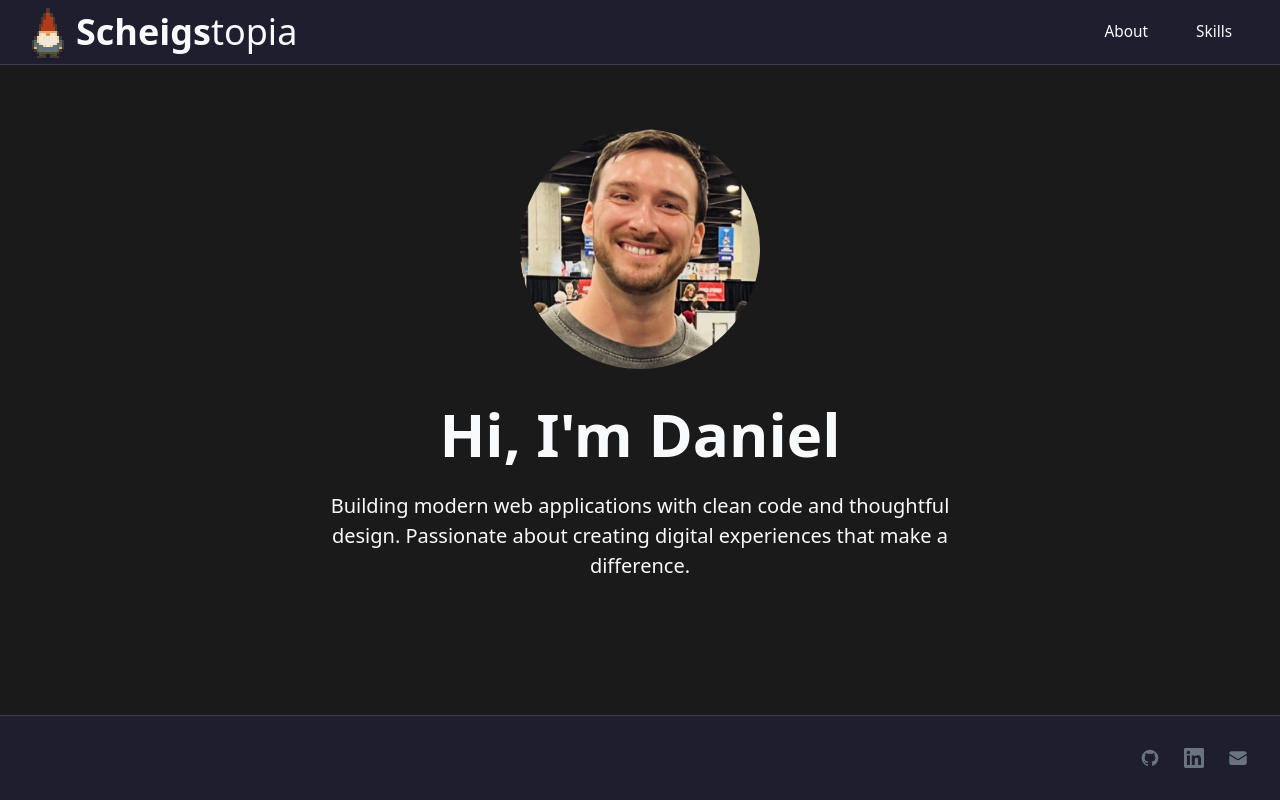
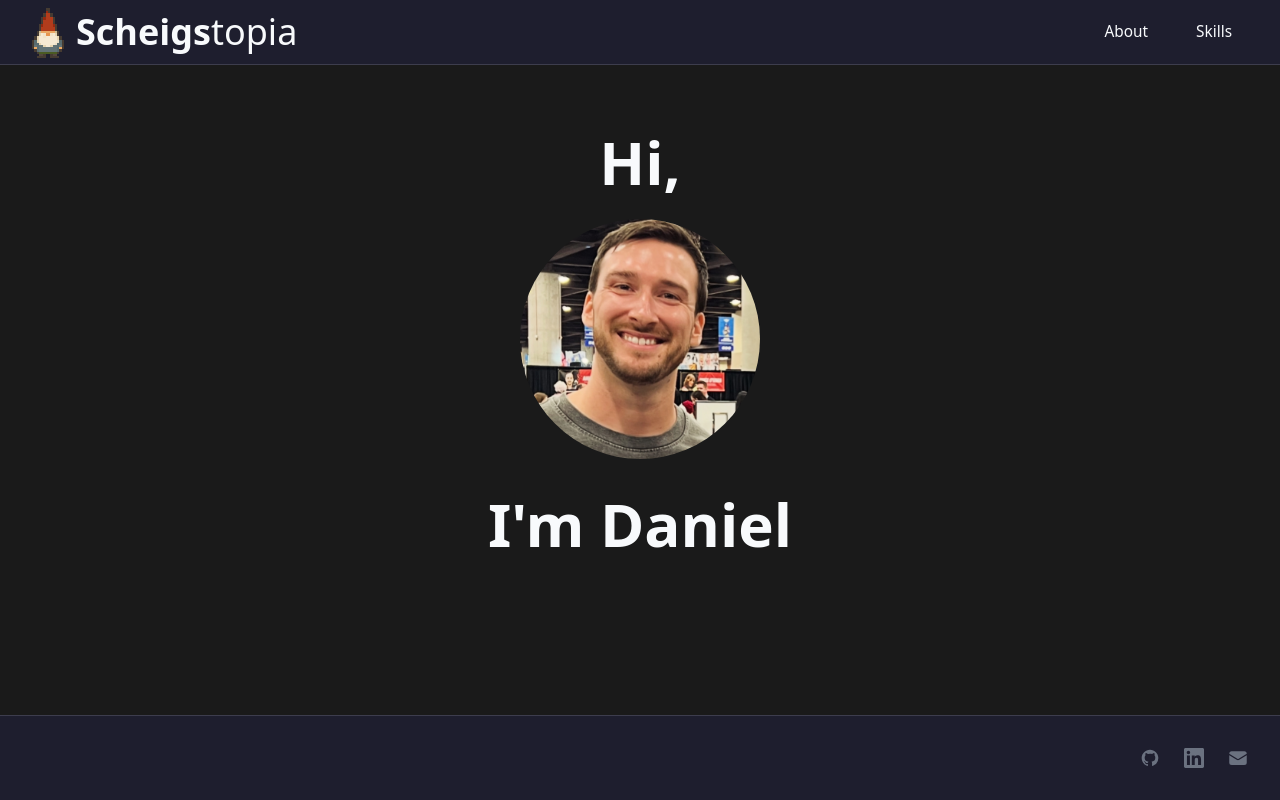
Before and after one commit to dscheigs/scheigstopia, a Next.js app: page / in a window 1280 px wide. Built offline with nearby package versions, Linux system fonts and the light colour scheme.

Commit message:
feat: add herosection component and add to home

```diff
--- a/src/app/page.tsx
+++ b/src/app/page.tsx
@@ -1,29 +1,14 @@
-import Image from 'next/image';
+import HeroSection from '@/components/ui/HeroSection';
 
 export default function Home() {
     return (
         <div className="container mx-auto px-4 py-16">
-            <div className="flex flex-col items-center text-center max-w-4xl mx-auto">
-                {/* Profile Image */}
-                <div className="w-60 h-60 rounded-full overflow-hidden mb-8">
-                    <Image
-                        src="/headshot.jpg"
-                        alt="me, daniel"
-                        width={192}
-                        height={192}
-                        className="w-full h-full object-cover"
-                        priority
-                    />
-                </div>
-
-                {/* Brief Summary */}
-                <h1 className="text-hero mb-6">Hi, I&apos;m Daniel</h1>
-                <p className="text-lead max-w-2xl">
-                    Building modern web applications with clean code and
-                    thoughtful design. Passionate about creating digital
-                    experiences that make a difference.
-                </p>
-            </div>
+            <HeroSection
+                topText="Hi,"
+                bottomText="I'm Daniel"
+                imageSrc="/headshot.jpg"
+                imageAlt="me, daniel"
+            />
         </div>
     );
 }
--- a/src/components/layout/Header.tsx
+++ b/src/components/layout/Header.tsx
@@ -33,6 +33,7 @@ export default function Header() {
                     </div>
 
                     {/* Desktop navigation */}
+                    {/* TODO: look into utilizing anchors for underline animation */}
                     <div className="hidden md:block">
                         <div className="ml-10 flex items-baseline space-x-4">
                             {navigation.map((item) => (
--- /dev/null
+++ b/src/components/ui/HeroSection.tsx
@@ -0,0 +1,39 @@
+import Image from 'next/image';
+
+interface HeroSectionProps {
+    imageSrc: string;
+    imageAlt: string;
+    topText?: string;
+    bottomText?: string;
+}
+
+export default function HeroSection({
+    imageSrc,
+    imageAlt,
+    topText,
+    bottomText,
+}: HeroSectionProps) {
+    return (
+        <div className="flex flex-col items-center text-center max-w-4xl mx-auto">
+            <h1 className="text-hero mb-6 opacity-0 translate-x-0 animate-slide-in-left">
+                {topText}
+            </h1>
+            <div className="w-60 h-60 rounded-full overflow-hidden mb-8">
+                <Image
+                    src={imageSrc}
+                    alt={imageAlt}
+                    width={192}
+                    height={192}
+                    className="w-full h-full object-cover"
+                    priority
+                />
+            </div>
+            <h2
+                className="text-hero mb-6 opacity-0 translate-x-0 animate-slide-in-right"
+                style={{ animationDelay: '0.525s' }}
+            >
+                {bottomText}
+            </h2>
+        </div>
+    );
+}
--- /dev/null
+++ b/src/styles/animations.css
@@ -0,0 +1,26 @@
+@theme {
+    --animate-slide-in-left: slide-in-left 0.8s ease-out forwards;
+    --animate-slide-in-right: slide-in-right 0.8s ease-out forwards;
+}
+
+@keyframes slide-in-left {
+    from {
+        opacity: 0;
+        transform: translateX(-2rem);
+    }
+    to {
+        opacity: 1;
+        transform: translateX(0);
+    }
+}
+
+@keyframes slide-in-right {
+    from {
+        opacity: 0;
+        transform: translateX(2rem);
+    }
+    to {
+        opacity: 1;
+        transform: translateX(0);
+    }
+}
--- a/src/styles/globals.css
+++ b/src/styles/globals.css
@@ -1,6 +1,7 @@
 @import 'tailwindcss';
 @import './colors.css';
 @import './typography.css';
+@import './animations.css';
 
 body {
     background: var(--background);
```
